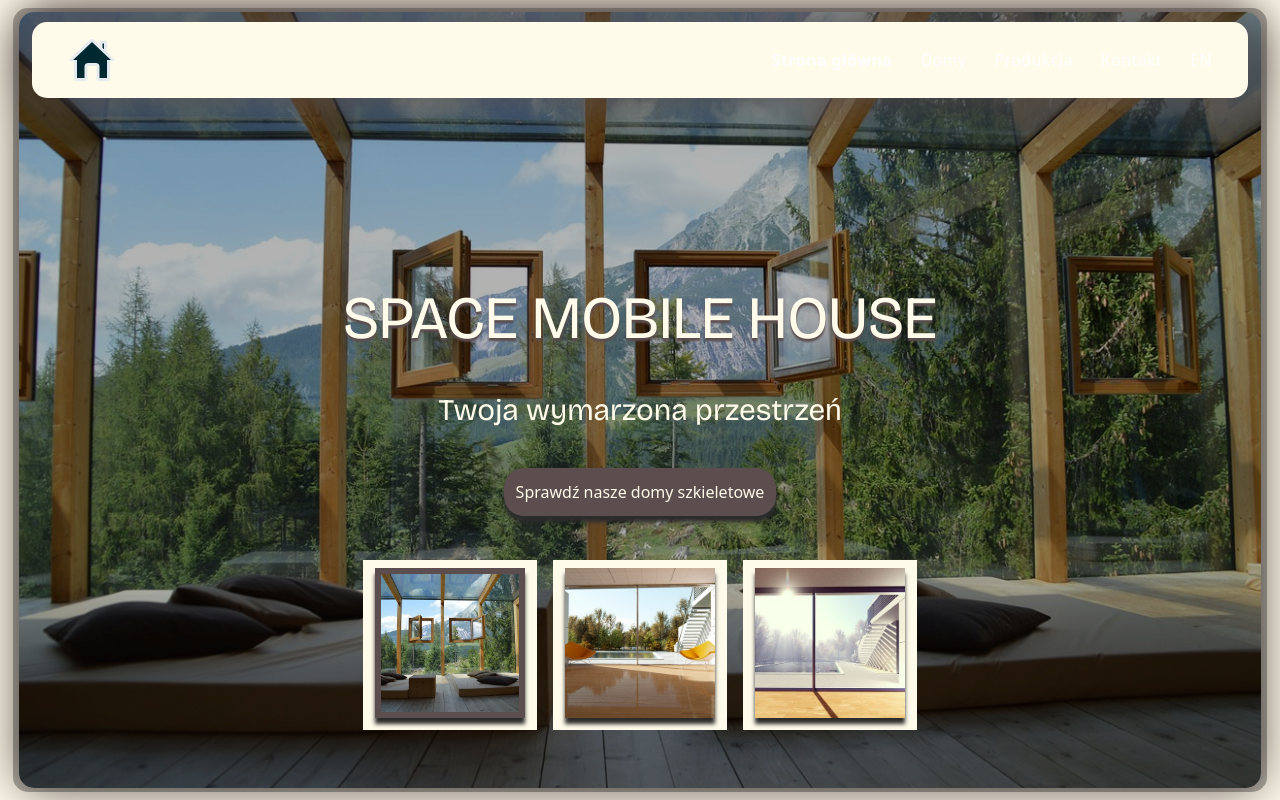
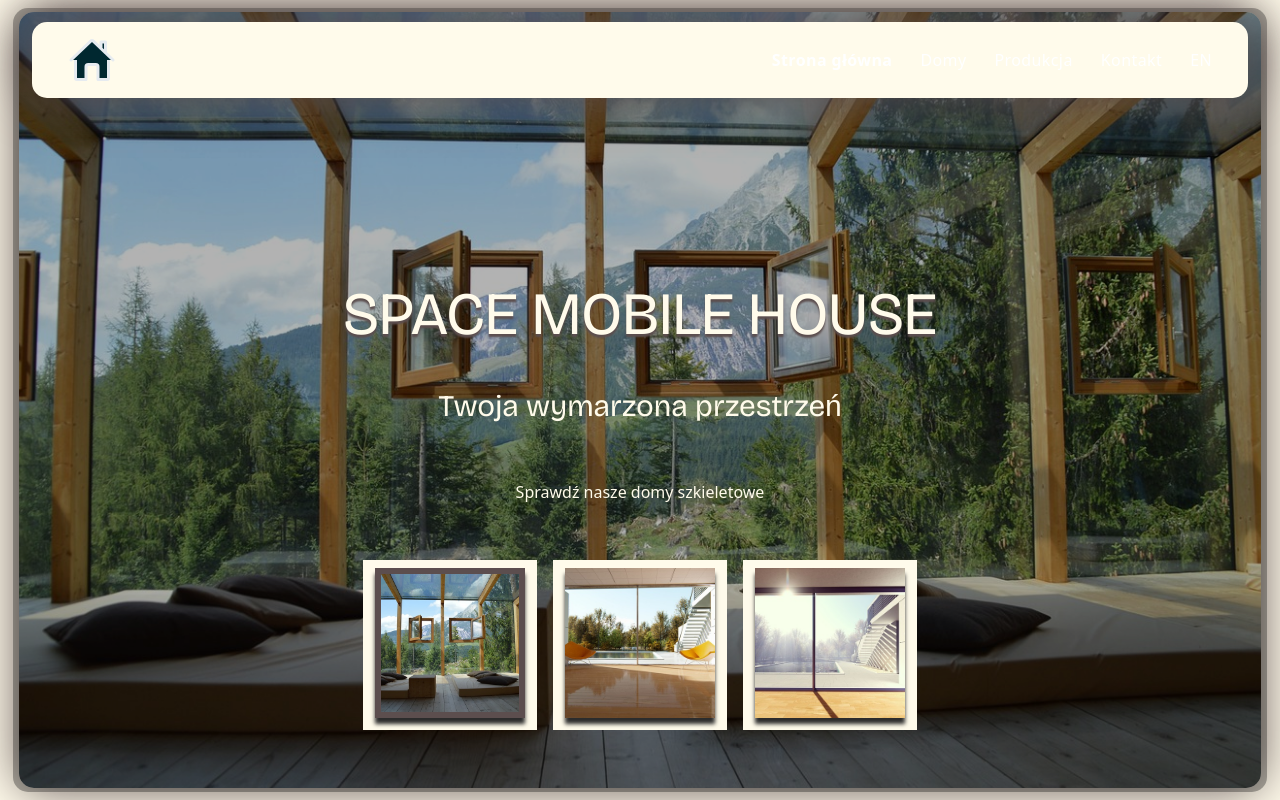
Before and after one commit to designByMilencja/frame-houses, a Next.js app: page / in a window 1280 px wide. Shown: the top 800 px of the page. Built offline with nearby package versions, Linux system fonts and the light colour scheme.

Commit message:
feat(Button): changed styles

```diff
--- a/components/Button.jsx
+++ b/components/Button.jsx
@@ -5,7 +5,7 @@ const Button = ({text}) => {
   return (
       <motion.button
           variants={move3} initial="hidden" whileInView="show"
-          className="bg-dark text-primary rounded-[20px] m-2 p-3 box-with-shadow" >{text}</motion.button>
+          className="bg-green text-primary rounded-[15px] box-with-lightShadow m-2 px-5 py-4" >{text}</motion.button>
   )
 }
 export default Button
```
